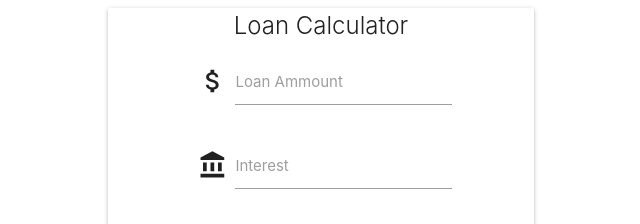
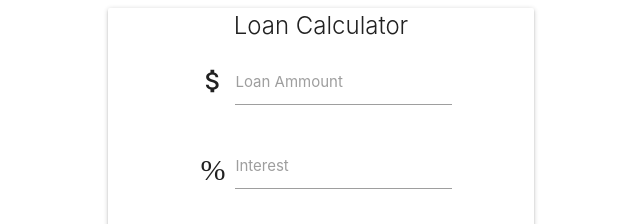
Before and after one commit to avenal/JS_LoanCalculator, a plain HTML site: page index.html in a window 1280 px wide. Shown: the top 224 px of the page, 319-959 px from the left. Drawn offline with nearby package versions, Linux system fonts and the light colour scheme.

Commit message:
small ui changes

```diff
--- a/index.html
+++ b/index.html
@@ -26,7 +26,7 @@
                             <label for="loan-amount">Loan Ammount</label>
                         </div>
                         <div class="input-field col s8 offset-s2">
-                            <i class="material-icons prefix">account_balance</i>
+                            <i class="material-icons prefix"><strong>%</strong></i>
                             <input id="interest" type="text" class="validate">
                             <label for="interest">Interest</label>
                         </div>
```
